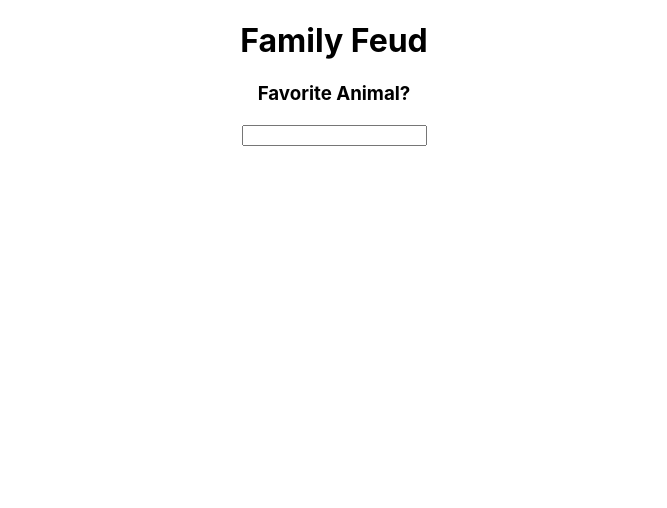
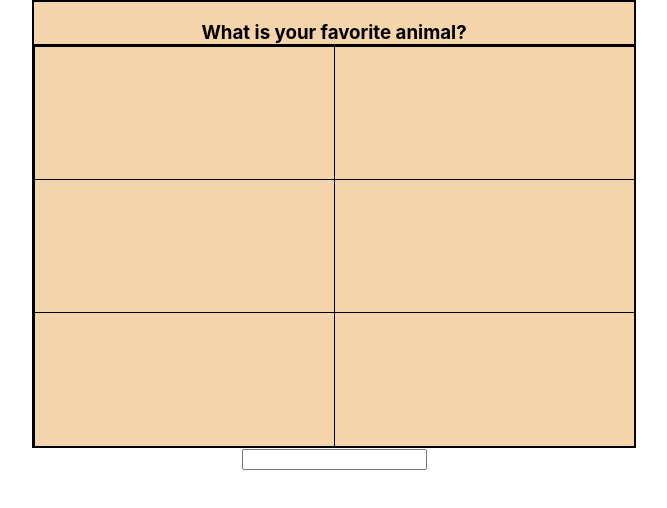
Before and after one commit to TokyoDom/pokemon-gameshow, a React (Create React App) app: page / in a window 1280 px wide. Shown: the top 508 px of the page, without its empty margins (306-973 px from the left). Built offline with nearby package versions, Linux system fonts and the light colour scheme.

Commit message:
basic family feud board styling

```diff
--- /dev/null
+++ b/src/FamilyFeud/index.css
@@ -0,0 +1,33 @@
+.board {
+  margin-top: 16px;
+  background-color: #F4D5AB;
+  width: 600px;
+  margin: auto;
+  border: 2px solid black;
+}
+
+h3 {
+  border-bottom: 2px solid black;
+  margin-bottom: 0;
+}
+
+.answers {
+  display: grid;
+  height: 400px;
+  grid-template-columns: 1fr 1fr;
+
+}
+
+.answers div {
+  margin: 0 -1px -1px 0;
+  border: 1px solid black;
+  font-size: 35px;
+  display: flex;
+  justify-content: space-around;
+  align-items: center;
+  text-transform: capitalize;
+}
+
+.not-guessed {
+  visibility: hidden;
+}
--- a/src/FamilyFeud/index.tsx
+++ b/src/FamilyFeud/index.tsx
@@ -1,4 +1,5 @@
 import React, { useState } from "react";
+import "./index.css";
 
 type answer = {
   answer: string;
@@ -6,8 +7,12 @@
   guessed: boolean;
 };
 
+type gridAutoRows = {
+  [key: number]: string;
+};
+
 const prompt = {
-  question: "Favorite Animal?",
+  question: "What is your favorite animal?",
   answers: [
     {
       answer: "dog",
@@ -37,6 +42,13 @@
   ],
 };
 
+const autoRows: gridAutoRows = {
+  5: "33.3",
+  6: "33.3",
+  7: "25",
+  8: "25",
+};
+
 function FamilyFeud() {
   const [guess, setGuess] = useState("");
   const [board, setBoard] = useState<answer[]>(prompt.answers);
@@ -57,28 +69,39 @@
             el.guessed = true;
           }
           return el;
-        })
+        });
         setBoard(newBoard);
       } else {
         setWrongAnswers([...wrongAnswers, guess]);
       }
+
+      setGuess("");
     }
   };
 
   return (
     <div>
-      <h1>Family Feud</h1>
+      <div>
+        <div className="board">
           <h3>{prompt.question}</h3>
-      <div>
+          <div
+            className="answers"
+            style={{ gridAutoRows: autoRows[board.length] }}
+          >
             {board.map((el, i) =>
               el.guessed ? (
                 <div key={i}>
-              {el.score} {el.answer}
+                  <span>{el.answer}</span> <span>{el.score}</span>
                 </div>
-          ) : null
+              ) : (
+                <div key={i}>
+                  <span className="not-guessed">{el.answer}</span>{" "}
+                  <span className="not-guessed">{el.score}</span>
+                </div>
+              )
             )}
           </div>
-      <input onChange={handleInput} onKeyPress={handleGuess} value={guess} />
+        </div>
         <div>
           {wrongAnswers.map((wrongAnswer, i) => (
             <div key={i} style={{ textDecorationLine: "line-through" }}>
@@ -87,6 +110,8 @@
           ))}
         </div>
       </div>
+      <input onChange={handleInput} onKeyPress={handleGuess} value={guess} />
+    </div>
   );
 }
 
```
Lines whose indentation alone changed are shown as unchanged.
